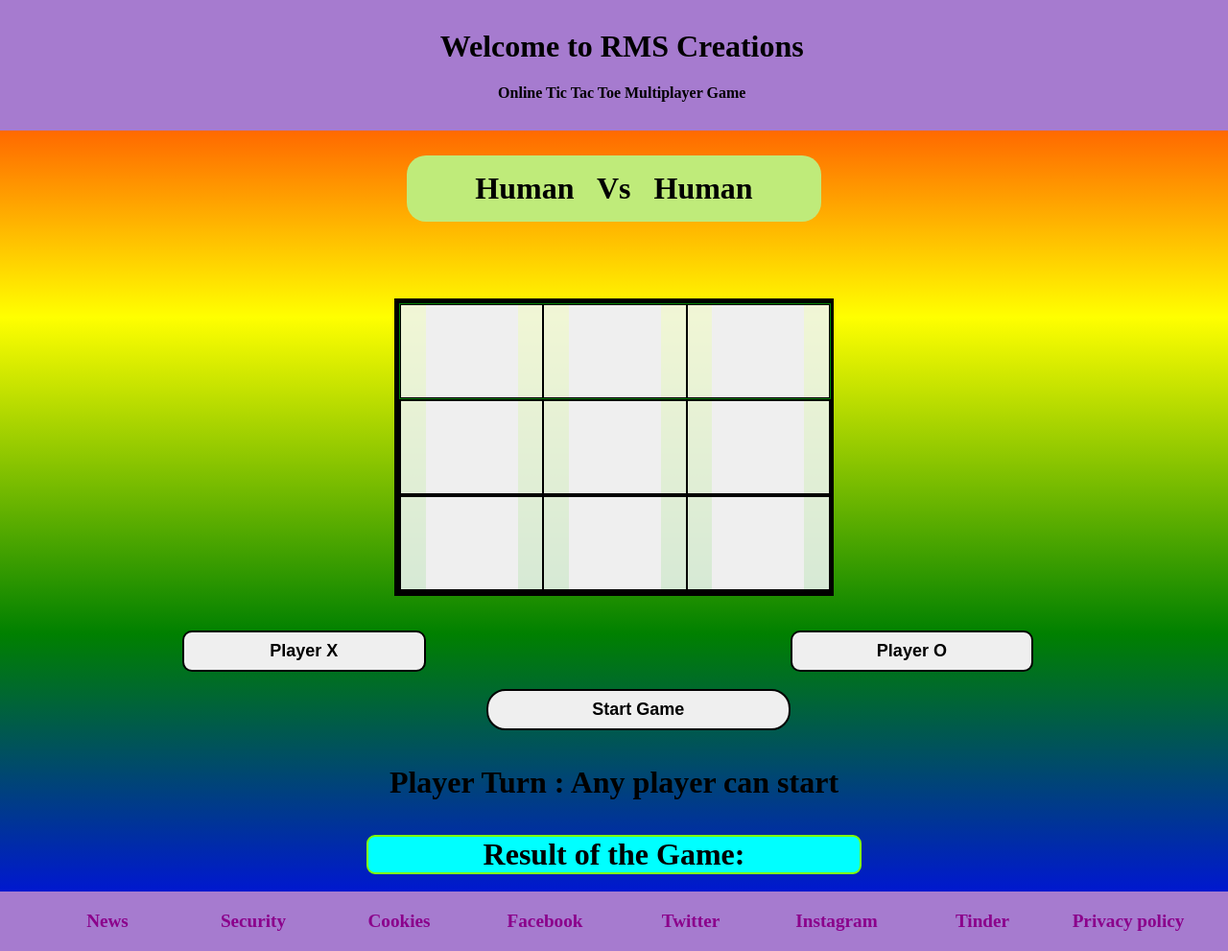
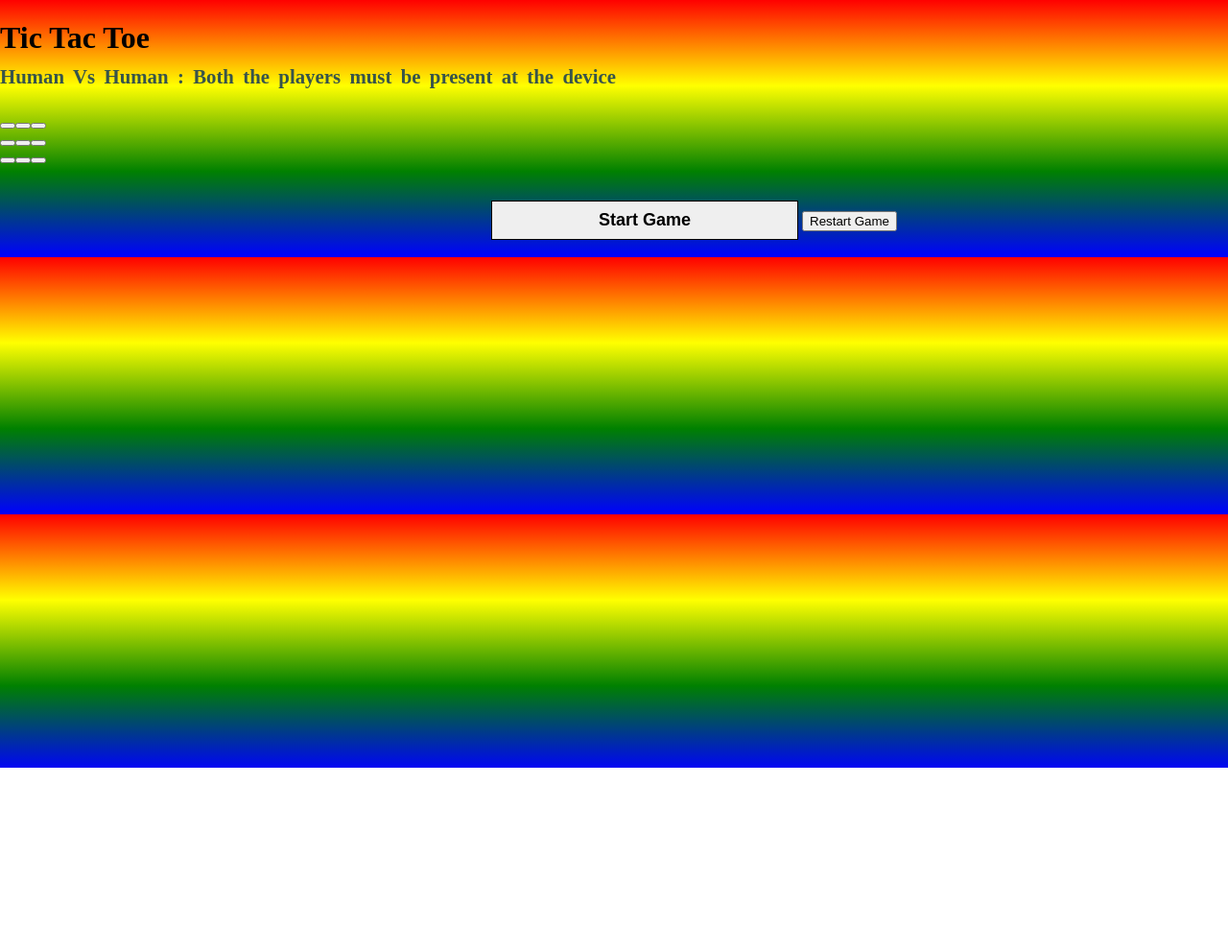
Before and after one commit to richgit99/Tic_Tac_Toe.github.io, a plain HTML site: page index.html in a window 1280 px wide. Shown: the whole page at 96% size. After the commit the page ends 800 px from the top, so only its background shows below. Drawn offline with Linux system fonts and the light colour scheme.

Commit message:
Updated index.html

```diff
--- a/index.html
+++ b/index.html
@@ -5,122 +5,33 @@
     <meta charset="UTF-8">
     <meta http-equiv="X-UA-Compatible" content="IE=edge">
     <meta name="viewport" content="width=device-width, initial-scale=1.0">
-    <title>Tic Tac Toe</title>
+    <title>Document</title>
     <link rel="stylesheet" href="index.css">
-    <link rel="shortcut icon" href="logo.png" type="image/x-icon">
-
 </head>
 
 <body>
 
-    <header>
 
-        <h1>Welcome to RMS Creations</h1>
+    <h1>Tic Tac Toe <br><span style="word-spacing: 0.2em;font-size: 1.3rem;color: rgb(55, 84, 75);">
+         Human Vs Human : Both the
+    players must be present at the device</span></h1>
 
-        <h4>Online Tic Tac Toe Multiplayer Game</h4>
 
-    </header>
+    <div class="container">
+        <div class="each_row"><button id="r11" class="xo_button"></button><button id="r12"
+                class="xo_button"></button><button id="r13" class="xo_button"></button></div>
+        <div class="each_row"><button id="r21" class="xo_button"></button><button id="r22"
+                class="xo_button"></button><button id="r23" class="xo_button"></button></div>
+        <div class="each_row"><button id="r31" class="xo_button"></button><button id="r32"
+                class="xo_button"></button><button id="r33" class="xo_button"></button></div>
+    </div>
 
     <br>
 
-    <div style="padding:0.5em ;">
-        <h1 style="text-align:center;background-color: rgb(191, 235, 122);
-        padding: 0.5em 1px;border: 2px solid black; width: 67%;margin: 0 auto;border: none;border-radius: 20px;
-        max-width: 430px;">Human &nbsp; Vs &nbsp; Human
-        </h1>
-    </div>
-
-    <br><br><br><br>
-
-    <div class="container_of_whole_playground">
-
-        <div class="first_three_rows" id="first_row_div">
-
-            <!-- <div><h2 id="12">1</h2></div> -->
-            <div id="b1_div" style="width:33% ;min-width: 70px;padding: 0;"><button style="height: 100%;"
-                    id="b1"></button></div>
-            <div id="b2_div" style="width: 33%;min-width: 70px;padding: 0;"><button style="max-width: 100%;height: 100%;"
-                    id="b2"></button></div>
-            <div id="b3_div" style="width: 33%;min-width: 70px;padding: 0;"><button style="max-width:100%;height: 100%;"
-                    id="b3"></button></div>
-
-        </div>
-
-
-        <div class="second_three_rows" id="second _row_div">
-
-            <div id="b4_div" style="width: 33%;min-width: 70px;padding: 0;"><button style="max-width: 100%;height: 100%;"
-                    id="b4"></button></div>
-            <div id="b5_div" style="width: 33%;min-width: 70px;padding: 0;"><button style="max-width: 100%;height: 100%;"
-                    id="b5"></button></div>
-            <div id="b6_div" style="width: 33%;min-width: 70px;padding: 0;"><button style="max-width: 100%;height: 100%;"
-                    id="b6"></button></div>
-
-
-        </div>
-
-
-        <div class="third_three_rows" id="third_row_div">
-
-            <div id="b7_div" style="width: 33%;min-width: 70px;padding: 0;"><button style="max-width: 100%;height: 100%;"
-                    id="b7"></button></div>
-            <div id="b8_div" style="width: 33%;min-width: 70px;padding: 0;"><button style="max-width: 100%;height: 100%;"
-                    id="b8"></button></div>
-            <div id="b9_div" style="width: 33%;min-width: 70px;padding: 0;"><button style="max-width: 100%;height: 100%;"
-                    id="b9"></button></div>
-
-        </div>
-
-    </div>
+    <h2 id="result_of_game"></h2>
+    <button class="start_and_restart_button" id="start_button">Start Game</button>
+    <button class='start_and_restart_button' id="restart_button">Restart Game</button>
     <br><br>
-
-    <div style="display: flex; flex-direction: row;width: 99%;justify-content: space-evenly;background-color: none;">
-
-        <button id="x" style="width: 20% ;font-size: large;font-weight: bold;
-        padding: 0.5em;border: 2px solid black;border-radius: 10px;">Player X</button> <br>
-
-
-        <button id="o" style="width: 20% ;font-size: large;font-weight: bold;
-        padding: 0.5em;border: 2px solid black;border-radius: 10px;"> Player O</button>
-    </div>
-
-
-    <br>
-    <div style="display:flex ;text-align: center;justify-content: center;justify-items: center;width: 99%;">
-        <button id="start_button" style="text-align: center;
-    border: 2px solid black;border-radius: 20px;">Start Game</button>
-    </div>
-
-    <br><br>
-
-    <div style="margin: 0 auto; text-align: center;width: 99%;">
-        <h1 id="turn_id" style="margin:0 auto ;"> </h1>
-    </div>
-
-    <br><br>
-
-    <div>
-        <h1 id="result">Result of the Game: </h1>
-    </div>
-    <br>
-    <footer>
-
-        <ul>
-
-            <li><a href="#">News</a></li>
-            <li><a href="#">Security</a></li>
-            <li><a href="">Cookies</a></li>
-            <li><a href="">Facebook</a></li>
-            <li><a href="">Twitter</a></li>
-            <li><a href="">Instagram</a></li>
-            <li><a href="">Tinder</a></li>
-            <li><a href="">Privacy policy</a></li>
-
-        </ul>
-
-    </footer>
-
-    <!-- <script src="Tic_Tac_Toe.js"></script> -->
     <script src="index.js"></script>
 </body>
 
```
